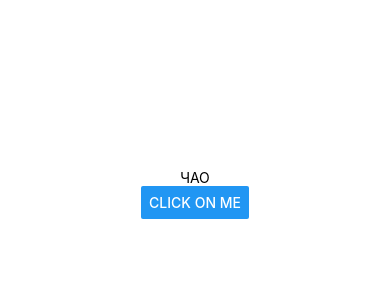
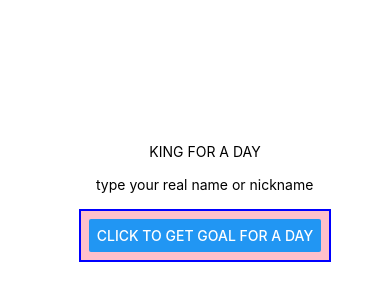
Before and after one commit to Stadionova/React-native_goals_list, a React Native app: screen / in a window 390 px wide. Shown: the part 228-528 px from the top of the page. Built offline with nearby package versions, Linux system fonts and the light colour scheme.

Commit message:
created new View components for header, content and footer

```diff
--- a/App.js
+++ b/App.js
@@ -1,21 +1,43 @@
 // import {StatusBar} from 'expo-status-bar';
-import {Button, StyleSheet, Text, View} from 'react-native';
+import {Button, StyleSheet, Text, TextInput, View} from 'react-native';
 
 export default function App() {
     return (
-        <View style={styles.container}>
-            <Text>ЧАО</Text>
-            {/*<StatusBar style="auto" />*/}
-            <Button title={'CLICK ON ME'}/>
+        <View style={styles.appContainer}>
+            <View style={styles.title}>
+                <Text style={styles.text}>KING FOR A DAY</Text>
+            </View>
+            <View style={styles.content}>
+                <TextInput placeholder={'type your real name or nickname'}/>
+            </View>
+            <View style={styles.footer}>
+                <Button title={'CLICK TO GET GOAL FOR A DAY'}/>
+            </View>
         </View>
     );
 }
 
 const styles = StyleSheet.create({
-    container: {
+    appContainer: {
         flex: 1,
         backgroundColor: '#fff',
         alignItems: 'center',
         justifyContent: 'center',
     },
+    title: {
+        marginLeft: 20,
+        padding: 16
+    },
+    content: {
+        marginLeft: 20,
+        marginBottom: 16
+    },
+    footer: {
+        marginLeft: 20,
+        borderColor: 'blue',
+        borderWidth: 2,
+        padding: 8,
+        backgroundColor: 'pink',
+        textDecorationColor: 'white'
+    }
 });
```
